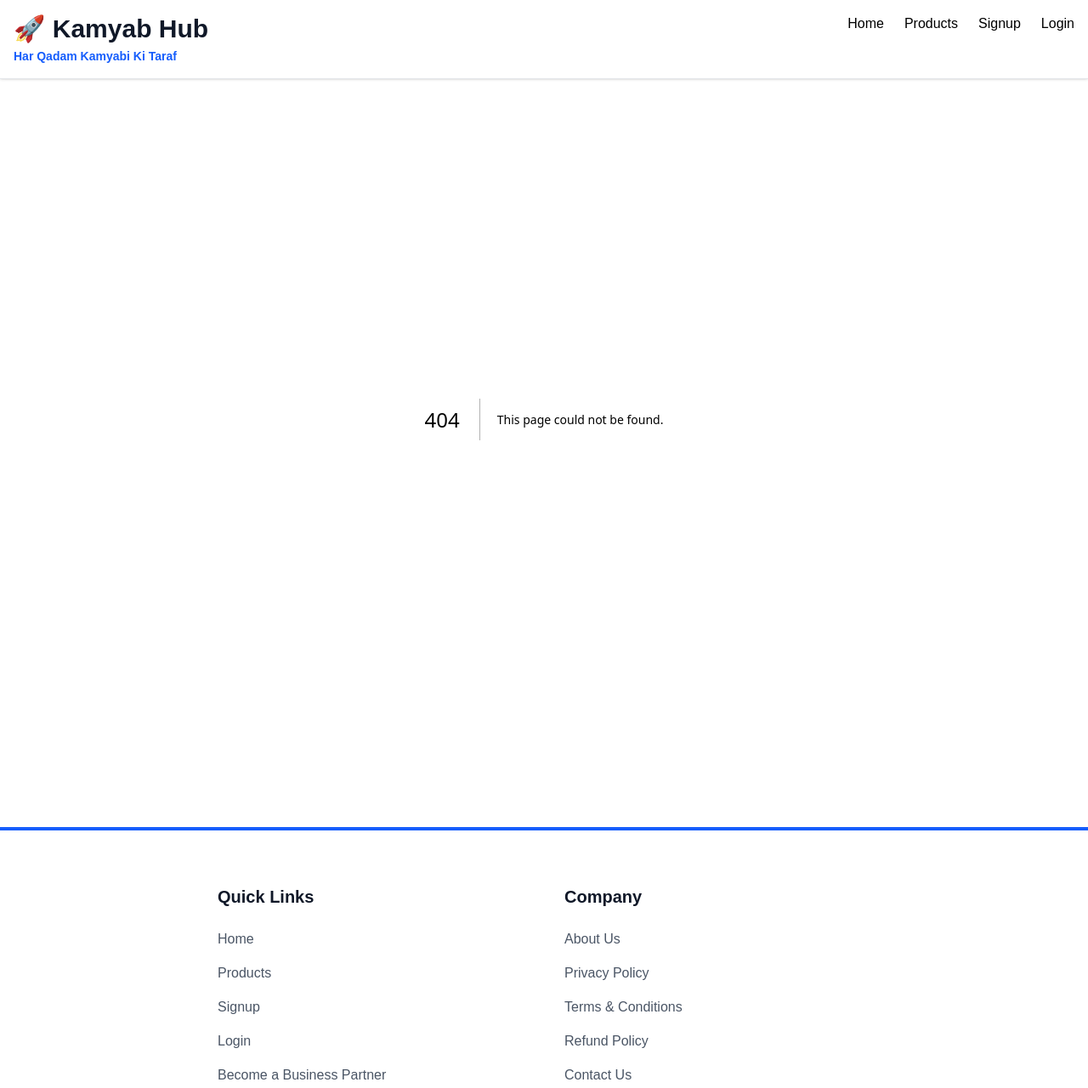
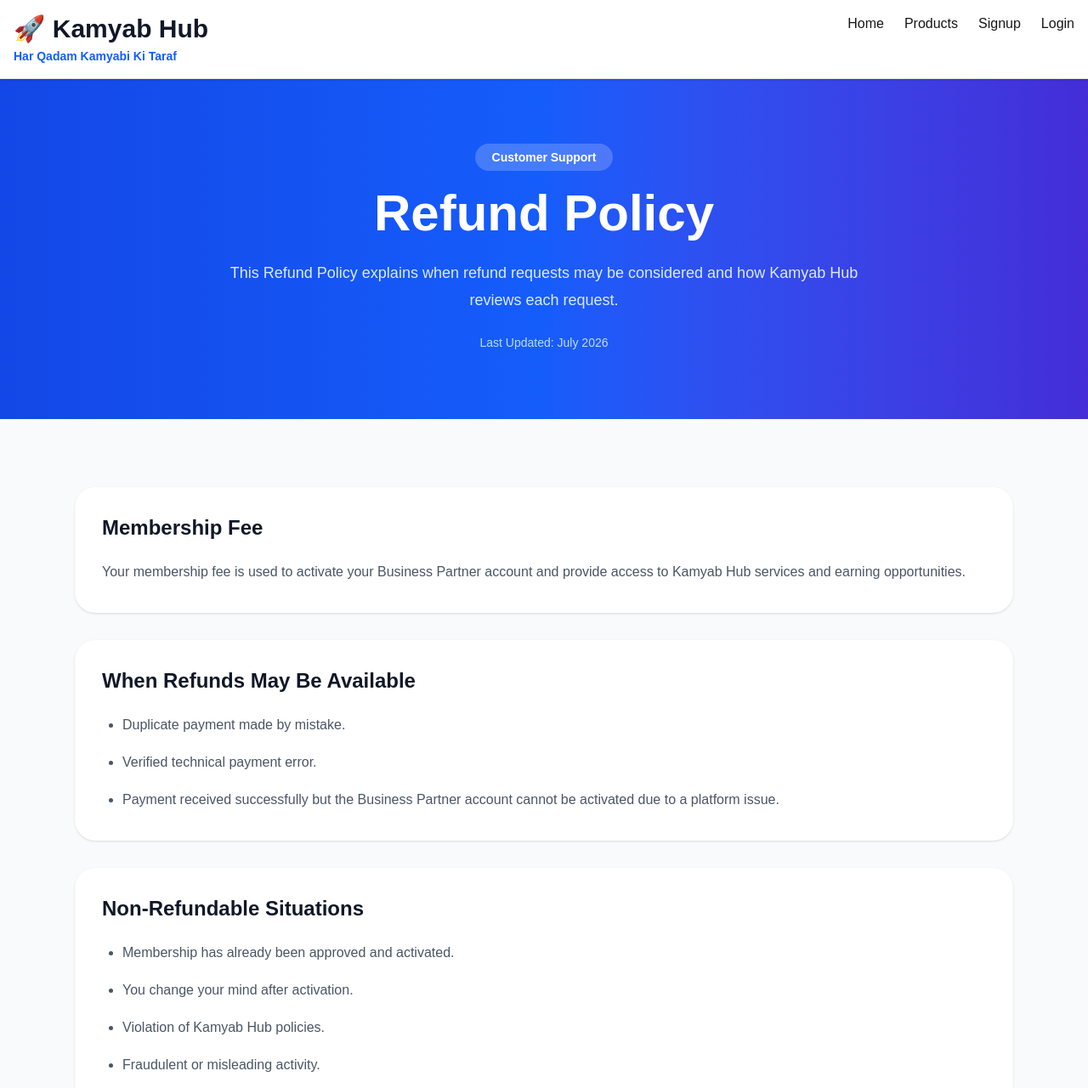
Before and after one commit to invite1earn2/kamyab-hub, a Next.js app: page /refund-policy in a window 1280 px wide. Before the commit this address had no page. Shown: the top 1280 px of the page at 85% size. Built offline with nearby package versions, Linux system fonts and the light colour scheme.

Commit message:
Add Refund Policy page

```diff
--- /dev/null
+++ b/src/app/refund-policy/page.js
@@ -0,0 +1,135 @@
+import Link from "next/link";
+
+export const metadata = {
+  title: "Refund Policy",
+  description:
+    "Read the Kamyab Hub Refund Policy to understand when refunds may be available and how refund requests are reviewed.",
+};
+
+export default function RefundPolicy() {
+  return (
+    <main className="min-h-screen bg-gray-50">
+
+      {/* Hero */}
+
+      <section className="bg-gradient-to-r from-blue-700 via-blue-600 to-indigo-700 text-white">
+
+        <div className="mx-auto max-w-6xl px-6 py-20 text-center">
+
+          <span className="rounded-full bg-white/20 px-5 py-2 text-sm font-semibold">
+            Customer Support
+          </span>
+
+          <h1 className="mt-6 text-4xl font-black md:text-6xl">
+            Refund Policy
+          </h1>
+
+          <p className="mx-auto mt-6 max-w-3xl text-lg leading-8 text-blue-100">
+            This Refund Policy explains when refund requests may be considered
+            and how Kamyab Hub reviews each request.
+          </p>
+
+          <p className="mt-6 text-sm text-blue-200">
+            Last Updated: July 2026
+          </p>
+
+        </div>
+
+      </section>
+
+      <section className="mx-auto max-w-6xl space-y-8 px-6 py-20">
+
+        <div className="rounded-3xl bg-white p-8 shadow-sm">
+
+          <h2 className="text-2xl font-black text-gray-900">
+            Membership Fee
+          </h2>
+
+          <p className="mt-5 leading-8 text-gray-600">
+            Your membership fee is used to activate your Business Partner
+            account and provide access to Kamyab Hub services and earning
+            opportunities.
+          </p>
+
+        </div>
+
+        <div className="rounded-3xl bg-white p-8 shadow-sm">
+
+          <h2 className="text-2xl font-black text-gray-900">
+            When Refunds May Be Available
+          </h2>
+
+          <ul className="mt-5 list-disc space-y-3 pl-6 leading-8 text-gray-600">
+
+            <li>Duplicate payment made by mistake.</li>
+
+            <li>Verified technical payment error.</li>
+
+            <li>
+              Payment received successfully but the Business Partner account
+              cannot be activated due to a platform issue.
+            </li>
+
+          </ul>
+
+        </div>
+
+        <div className="rounded-3xl bg-white p-8 shadow-sm">
+
+          <h2 className="text-2xl font-black text-gray-900">
+            Non-Refundable Situations
+          </h2>
+
+          <ul className="mt-5 list-disc space-y-3 pl-6 leading-8 text-gray-600">
+
+            <li>Membership has already been approved and activated.</li>
+
+            <li>You change your mind after activation.</li>
+
+            <li>Violation of Kamyab Hub policies.</li>
+
+            <li>Fraudulent or misleading activity.</li>
+
+          </ul>
+
+        </div>
+
+        <div className="rounded-3xl bg-white p-8 shadow-sm">
+
+          <h2 className="text-2xl font-black text-gray-900">
+            Refund Review Process
+          </h2>
+
+          <p className="mt-5 leading-8 text-gray-600">
+            Every refund request is reviewed individually. Our team may request
+            additional information before making a final decision to ensure a
+            fair and transparent process.
+          </p>
+
+        </div>
+
+        <div className="rounded-3xl border border-blue-200 bg-blue-50 p-8">
+
+          <h2 className="text-2xl font-black text-blue-700">
+            Need Assistance?
+          </h2>
+
+          <p className="mt-5 leading-8 text-gray-700">
+            If you believe your payment qualifies for a refund or you have any
+            questions regarding this policy, please contact our support team.
+          </p>
+
+          <Link
+            href="/contact"
+            className="mt-8 inline-flex rounded-2xl bg-blue-600 px-7 py-3 font-bold text-white transition hover:bg-blue-700"
+          >
+            Contact Us
+          </Link>
+
+        </div>
+
+      </section>
+
+    </main>
+  );
+}
```
